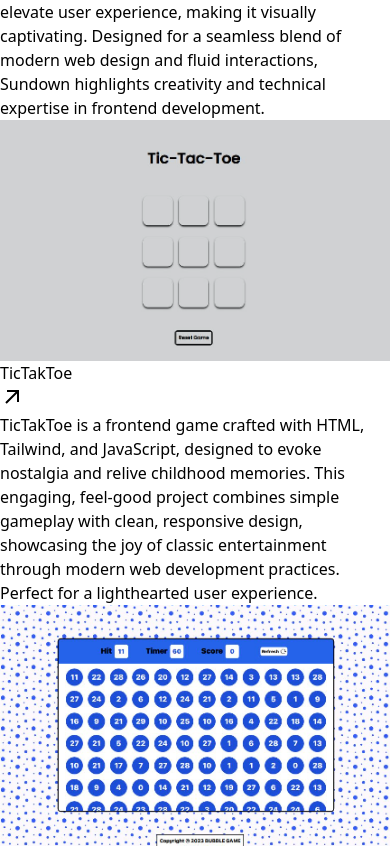
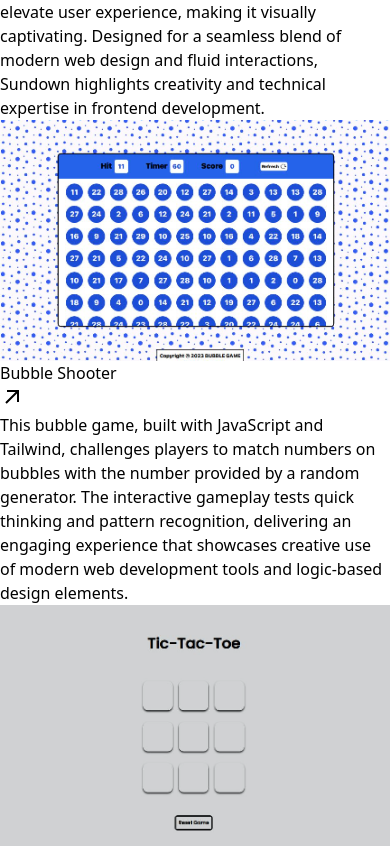
Before and after one commit to kunalx2901/portfolio, a React (Vite) app: page / in a window 390 px wide. Shown: the part 8607-9454 px from the top of the page. Built offline with nearby package versions, Linux system fonts and the light colour scheme.

Commit message:
responsive-3

```diff
--- a/src/Components/Home.jsx
+++ b/src/Components/Home.jsx
@@ -34,18 +34,9 @@ export function Home(){
             <div className="text-4xl font-semibold relative right[-10%] top-12 w-[400px]">
             <AboutAnimation abouts={["" , "Web Developer" ,""]}/>
             </div>
-            <div className="text-4xl font-semibold relative right[-10%] w-[400px]">
-            <AboutAnimation abouts={["" , ""]}/>
-            </div>
+
         </div>
-        {/* <div className="text-3xl absolute top-[75vh] lg:hidden mb-10">
-            <span className="text-3xl font-semibold text-slate-600">Full </span>
-            <span className=" text-3xl font-semibold text-slate-600">Stack</span>
-            <div className="flex justify-center items-center absolute flex-col left-[-6%]">
-            <span className="text-3xl font-extrabold relative bottom-[-1.5vh] left-5   text-slate-900">Web</span>
-            <span className="text-3xl font-extrabold relative bottom-[-1vh] left-5 text-slate-900">Developer</span>
-            </div>
-        </div> */}
+
 
         <div className="lg:absolute lg:bottom-4 lg:right-20 lg:block hidden z-0 ">
             <Gooy />
@@ -75,10 +66,6 @@ function AboutAnimation ( {abouts} ){
     const fadeDelay = 2
     const mainFadeDuration = 0.25
     const swapDelay = 2000
-
-
-    const arr= [1,2,3,4,5]
-    console.log(arr.length)
 
     const[aboutsIndex , setAboutsIndex] = useState(0)
 
--- a/src/Components/Projects.jsx
+++ b/src/Components/Projects.jsx
@@ -3,6 +3,10 @@ import githubIcon from "../assets/tech-icons/github icon.webp"
 import {motion} from 'framer-motion'
 
 export function Projects(){
+    const width = window.innerWidth;
+    const height = window.innerHeight;
+
+    console.log(width,height)
     return <>
         <div className="font-bold lg:text-6xl text-3xl min-h-[90vh] lg:min-h-[105vh] flex flex-col items-center lg:mb-12 lg:gap-5">
             <motion.div
@@ -20,18 +24,31 @@ export function Projects(){
                 duration:1,
                 ease:'easeInOut'
             }}
-            className="flex justify-center items-center mt-10">
+            className="flex justify-center items-center mt-10 ">
                 Projects
             </motion.div>
 
         <div className='lg:flex grid grid-cols-1 lg:pl-0 pl-[10%] lg:justify-center lg:items-center lg:flex-wrap lg:gap-20 lg:mt-24 mt-5 gap-8'>
             {project.map((e)=>{
+                if(window.innerWidth<500 && window.innerHeight<800){
+                    while(e.id>1){
                         return  <div key={e.id} className='lg:w-[25%] w-[90%] p-3 lg:text-xl font-bold border-2 border-slate-300   rounded-3xl lg:p-7 bg-black shadow-2xl shadow-slate-900 text-white lg:gap-10 z-10 hover:scale-90 duration-500 ease-in-out '>
                 <img src={e.img} alt="" className='rounded-2xl mb-4 lg:p-0 p-2 '/>
                 <a href={e.link} target="_blank" rel="noreferrer noopener" >
                 <p className='lg:text-3xl text-2xl font-bold lg:p-3 flex justify-center items-end'>{e.title}<svg xmlns="http://www.w3.org/2000/svg" width="28" height="28"><path d="M7 7h8.586L5.293 17.293l1.414 1.414L17 8.414V17h2V5H7v2z" className=' fill-white'/></svg> </p>
                 <p className='lg:text-lg text-sm font-semibold lg:p-3 py-3 px-2'>{e.detail}</p></a>
              </div>
+                    }
+                }
+
+            else {
+                return  <div key={e.id} className='lg:w-[25%] w-[90%] p-3 lg:text-xl font-bold border-2 border-slate-300   rounded-3xl lg:p-7 bg-black shadow-2xl shadow-slate-900 text-white lg:gap-10 z-10 hover:scale-90 duration-500 ease-in-out '>
+                <img src={e.img} alt="" className='rounded-2xl mb-4 lg:p-0 p-2 '/>
+                <a href={e.link} target="_blank" rel="noreferrer noopener" >
+                <p className='lg:text-3xl text-2xl font-bold lg:p-3 flex justify-center items-end'>{e.title}<svg xmlns="http://www.w3.org/2000/svg" width="28" height="28"><path d="M7 7h8.586L5.293 17.293l1.414 1.414L17 8.414V17h2V5H7v2z" className=' fill-white'/></svg> </p>
+                <p className='lg:text-lg text-sm font-semibold lg:p-3 py-3 px-2'>{e.detail}</p></a>
+             </div>
+            }
             })}
 
         </div>
--- a/src/project.jsx
+++ b/src/project.jsx
@@ -12,7 +12,7 @@ import echo from './assets/echo.png'
         detail:"Echosphere offers an intuitive platform for blogging with a modern tech stack: React, Tailwind CSS, TypeScript, Prisma, and PostgreSQL. Secure JWT authentication enables seamless user access to make the blogging experience hassle-free. Users can create, view, and manage blogs stored in the database, with new features planned for future development."
     },
     {
-        id:1,
+        id:3,
         img:sundown,
         title:"Sundown",
         link:"https://sundown-project2.vercel.app/",
@@ -20,18 +20,18 @@ import echo from './assets/echo.png'
     },
     {
         id:2,
-        img:tiktaktoe,
-        title:"TicTakToe",
-        link:"https://tic-tac-toe-project2.vercel.app/",
-        detail:"TicTakToe is a frontend game crafted with HTML, Tailwind, and JavaScript, designed to evoke nostalgia and relive childhood memories. This engaging, feel-good project combines simple gameplay with clean, responsive design, showcasing the joy of classic entertainment through modern web development practices. Perfect for a lighthearted user experience."
-    },
-    {
-        id:3,
         img:bubble,
         title:"Bubble Shooter",
         link:"https://bubble-game-project01.vercel.app/",
         detail:"This bubble game, built with JavaScript and Tailwind, challenges players to match numbers on bubbles with the number provided by a random generator. The interactive gameplay tests quick thinking and pattern recognition, delivering an engaging experience that showcases creative use of modern web development tools and logic-based design elements."
     },
+    {
+        id:1,
+        img:tiktaktoe,
+        title:"TicTakToe",
+        link:"https://tic-tac-toe-project2.vercel.app/",
+        detail:"TicTakToe is a frontend game crafted with HTML, Tailwind, and JavaScript, designed to evoke nostalgia and relive childhood memories. This engaging, feel-good project combines simple gameplay with clean, responsive design, showcasing the joy of classic entertainment through modern web development practices. Perfect for a lighthearted user experience."
+    }
 
 ]
 
```
Lines whose indentation alone changed are shown as unchanged.
